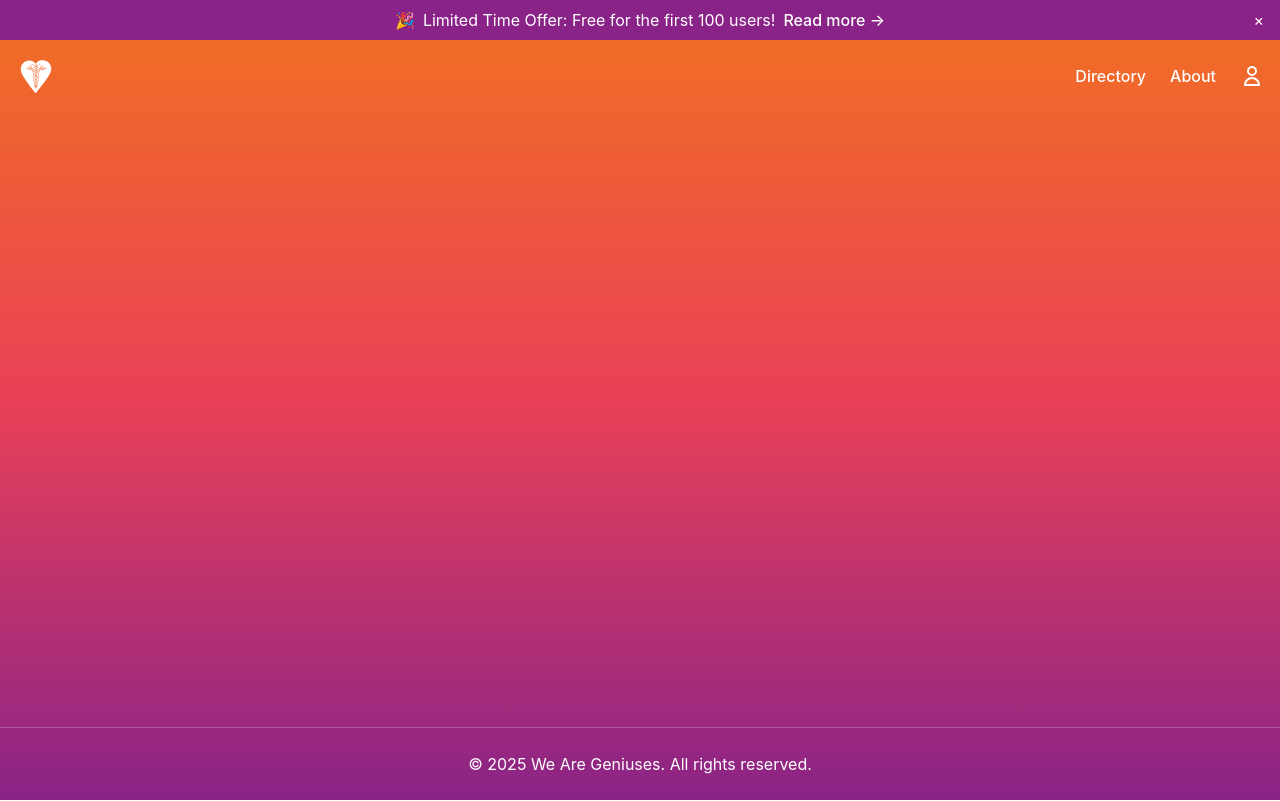
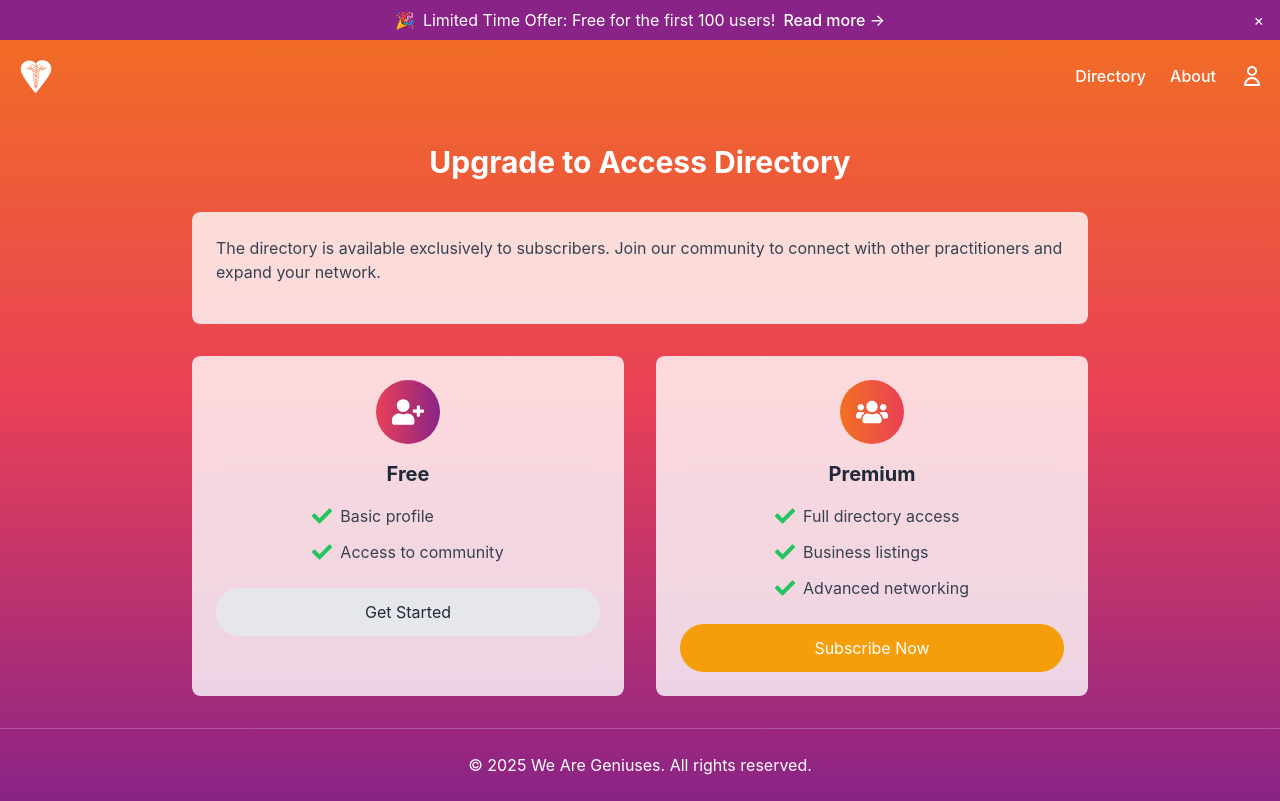
Before and after one commit to meemal/wearegeniuses, a React (Create React App) app in the folder client/: page /subscription in a window 1280 px wide. Built offline with nearby package versions, Linux system fonts and the light colour scheme; no server answers.

Commit message:
Add directory and subscription pages with temporary subscription access

```diff
--- a/client/src/App.js
+++ b/client/src/App.js
@@ -14,21 +14,10 @@ import Register from './pages/Register';
 import ForgotPassword from './pages/ForgotPassword';
 import ResetPassword from './pages/ResetPassword';
 import Profile from './pages/Profile';
+import Directory from './pages/Directory';
+import Subscription from './pages/Subscription';
 
 // Placeholder pages with frosted glass effect
-const Directory = () => (
-  <div className="max-w-4xl mx-auto">
-    <h2 className="text-2xl font-bold mb-6 text-center text-white">User Directory</h2>
-    <div className="relative rounded-lg overflow-hidden">
-      <div className="absolute inset-0 bg-overlay-white backdrop-blur-md"></div>
-      <div className="relative p-6">
-        <p className="text-gray-700 mb-4">This directory is available for subscribers only.</p>
-        <p className="text-gray-700">Connect with other practitioners and expand your network.</p>
-      </div>
-    </div>
-  </div>
-);
-
 const About = () => (
   <div className="max-w-4xl mx-auto">
     <h2 className="text-2xl font-bold mb-6 text-center text-white">About Us</h2>
@@ -60,6 +49,7 @@ function App() {
                 <Route path="/forgot-password" element={<ForgotPassword />} />
                 <Route path="/reset-password" element={<ResetPassword />} />
                 <Route path="/about" element={<About />} />
+                <Route path="/subscription" element={<Subscription />} />
                 <Route
                   path="/directory"
                   element={
--- a/client/src/context/AuthContext.js
+++ b/client/src/context/AuthContext.js
@@ -63,7 +63,16 @@ export const AuthProvider = ({ children }) => {
   // Set up auth state observer
   useEffect(() => {
     const unsubscribe = onAuthStateChanged(auth, (user) => {
-      setCurrentUser(user);
+      if (user) {
+        // For now, we'll set all users as having an active subscription
+        // This will be replaced with actual subscription checking later
+        setCurrentUser({
+          ...user,
+          hasActiveSubscription: true
+        });
+      } else {
+        setCurrentUser(null);
+      }
       setLoading(false);
     });
 
--- /dev/null
+++ b/client/src/pages/Directory.js
@@ -0,0 +1,146 @@
+import React from 'react';
+import { useQuery } from '@tanstack/react-query';
+import { collection, getDocs } from 'firebase/firestore';
+import { db } from '../services/firebase';
+import LoadingSkeleton from '../components/LoadingSkeleton';
+import LoadingProgress from '../components/LoadingProgress';
+import { FaGlobe, FaFacebook, FaLinkedin, FaYoutube } from 'react-icons/fa';
+
+const Directory = () => {
+  // Fetch all profiles with directory listings
+  const { data: profiles, isLoading, error } = useQuery({
+    queryKey: ['directory'],
+    queryFn: async () => {
+      const profilesSnapshot = await getDocs(collection(db, 'profiles'));
+      const profilesData = [];
+
+      profilesSnapshot.forEach(doc => {
+        const profile = doc.data();
+        if (profile.businesses && profile.businesses.length > 0) {
+          profilesData.push({
+            id: doc.id,
+            ...profile
+          });
+        }
+      });
+
+      return profilesData;
+    }
+  });
+
+  if (isLoading) {
+    return (
+      <>
+        <LoadingProgress stage="Loading directory..." />
+        <LoadingSkeleton />
+      </>
+    );
+  }
+
+  if (error) {
+    return (
+      <div className="max-w-4xl mx-auto py-12 text-center">
+        <h2 className="text-2xl font-bold mb-4 text-white">Error Loading Directory</h2>
+        <p className="text-gray-300">There was an error loading the directory. Please try again later.</p>
+      </div>
+    );
+  }
+
+  if (!profiles || profiles.length === 0) {
+    return (
+      <div className="max-w-4xl mx-auto py-12 text-center">
+        <h2 className="text-2xl font-bold mb-4 text-white">No Listings Found</h2>
+        <p className="text-gray-300">There are no directory listings available at the moment.</p>
+      </div>
+    );
+  }
+
+  return (
+    <div className="max-w-6xl mx-auto">
+      <h2 className="text-3xl font-bold mb-8 text-center text-white">Directory</h2>
+
+      <div className="grid grid-cols-1 md:grid-cols-2 lg:grid-cols-3 gap-6">
+        {profiles.map(profile => (
+          profile.businesses.map((business, index) => (
+            <div key={`${profile.id}-${index}`} className="bg-white rounded-lg shadow-lg overflow-hidden">
+              {/* Business Logo */}
+              <div className="h-48 bg-gray-100 flex items-center justify-center">
+                {business.logo?.url ? (
+                  <img
+                    src={business.logo.url}
+                    alt={`${business.name} logo`}
+                    className="max-h-full max-w-full object-contain p-4"
+                  />
+                ) : (
+                  <span className="text-gray-400 text-4xl">🏢</span>
+                )}
+              </div>
+
+              {/* Business Info */}
+              <div className="p-6">
+                <h3 className="text-xl font-bold text-gray-800 mb-2">{business.name}</h3>
+                <p className="text-gray-600 mb-4">{business.headline}</p>
+
+                {/* Category Badge */}
+                <div className="mb-4">
+                  <span className="inline-block bg-amber-100 text-amber-800 text-sm px-3 py-1 rounded-full">
+                    {business.category}
+                  </span>
+                </div>
+
+                {/* Description */}
+                <p className="text-gray-700 mb-6 line-clamp-3">{business.description}</p>
+
+                {/* Social Links */}
+                <div className="flex space-x-4">
+                  {business.socialAddresses?.website && (
+                    <a
+                      href={business.socialAddresses.website}
+                      target="_blank"
+                      rel="noopener noreferrer"
+                      className="text-gray-600 hover:text-amber-500"
+                    >
+                      <FaGlobe className="w-5 h-5" />
+                    </a>
+                  )}
+                  {business.socialAddresses?.facebook && (
+                    <a
+                      href={business.socialAddresses.facebook}
+                      target="_blank"
+                      rel="noopener noreferrer"
+                      className="text-gray-600 hover:text-[#1877F2]"
+                    >
+                      <FaFacebook className="w-5 h-5" />
+                    </a>
+                  )}
+                  {business.socialAddresses?.linkedin && (
+                    <a
+                      href={business.socialAddresses.linkedin}
+                      target="_blank"
+                      rel="noopener noreferrer"
+                      className="text-gray-600 hover:text-[#0A66C2]"
+                    >
+                      <FaLinkedin className="w-5 h-5" />
+                    </a>
+                  )}
+                  {business.socialAddresses?.youtube && (
+                    <a
+                      href={business.socialAddresses.youtube}
+                      target="_blank"
+                      rel="noopener noreferrer"
+                      className="text-gray-600 hover:text-[#FF0000]"
+                    >
+                      <FaYoutube className="w-5 h-5" />
+                    </a>
+                  )}
+                </div>
+              </div>
+            </div>
+          ))
+        ))}
+      </div>
+    </div>
+  );
+};
+
+export default Directory;
--- /dev/null
+++ b/client/src/pages/Subscription.js
@@ -0,0 +1,75 @@
+import React from 'react';
+import { Link } from 'react-router-dom';
+import { FaUsers, FaUserPlus, FaCheck } from 'react-icons/fa';
+import FrostedCard from '../components/FrostedCard';
+
+const Subscription = () => {
+  return (
+    <div className="max-w-4xl mx-auto">
+      <h2 className="text-3xl font-bold mb-8 text-center text-white">Upgrade to Access Directory</h2>
+
+      <div className="relative rounded-lg overflow-hidden mb-8">
+        <div className="absolute inset-0 bg-overlay-white backdrop-blur-md"></div>
+        <div className="relative p-6">
+          <p className="text-gray-700 mb-4">
+            The directory is available exclusively to subscribers. Join our community to connect with other practitioners and expand your network.
+          </p>
+        </div>
+      </div>
+
+      <div className="grid grid-cols-1 md:grid-cols-2 gap-8">
+        <FrostedCard
+          title="Free"
+          icon={<FaUserPlus className="h-8 w-8" />}
+          iconColor="bg-gradient-button-pink"
+        >
+          <ul className="space-y-3 mb-6">
+            <li className="flex items-center text-gray-700">
+              <FaCheck className="w-5 h-5 text-green-500 mr-2" />
+              Basic profile
+            </li>
+            <li className="flex items-center text-gray-700">
+              <FaCheck className="w-5 h-5 text-green-500 mr-2" />
+              Access to community
+            </li>
+          </ul>
+          <Link
+            to="/register"
+            className="inline-block w-full text-center bg-gray-200 text-gray-800 px-6 py-3 rounded-full hover:bg-gray-300 transition-colors"
+          >
+            Get Started
+          </Link>
+        </FrostedCard>
+
+        <FrostedCard
+          title="Premium"
+          icon={<FaUsers className="h-8 w-8" />}
+          iconColor="bg-gradient-button-orange"
+        >
+          <ul className="space-y-3 mb-6">
+            <li className="flex items-center text-gray-700">
+              <FaCheck className="w-5 h-5 text-green-500 mr-2" />
+              Full directory access
+            </li>
+            <li className="flex items-center text-gray-700">
+              <FaCheck className="w-5 h-5 text-green-500 mr-2" />
+              Business listings
+            </li>
+            <li className="flex items-center text-gray-700">
+              <FaCheck className="w-5 h-5 text-green-500 mr-2" />
+              Advanced networking
+            </li>
+          </ul>
+          <Link
+            to="/directory"
+            className="inline-block w-full text-center bg-amber-500 text-white px-6 py-3 rounded-full hover:bg-amber-600 transition-colors"
+          >
+            Subscribe Now
+          </Link>
+        </FrostedCard>
+      </div>
+    </div>
+  );
+};
+
+export default Subscription;
```
